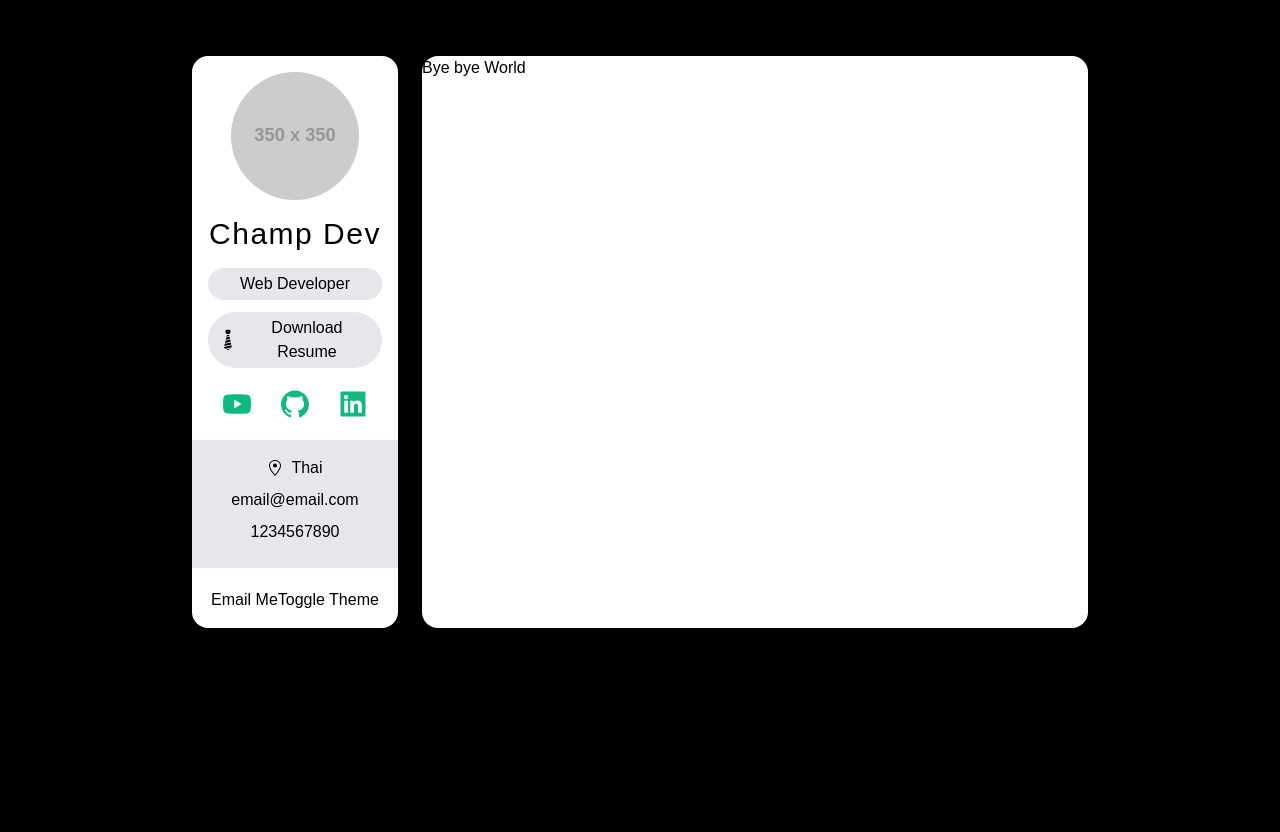
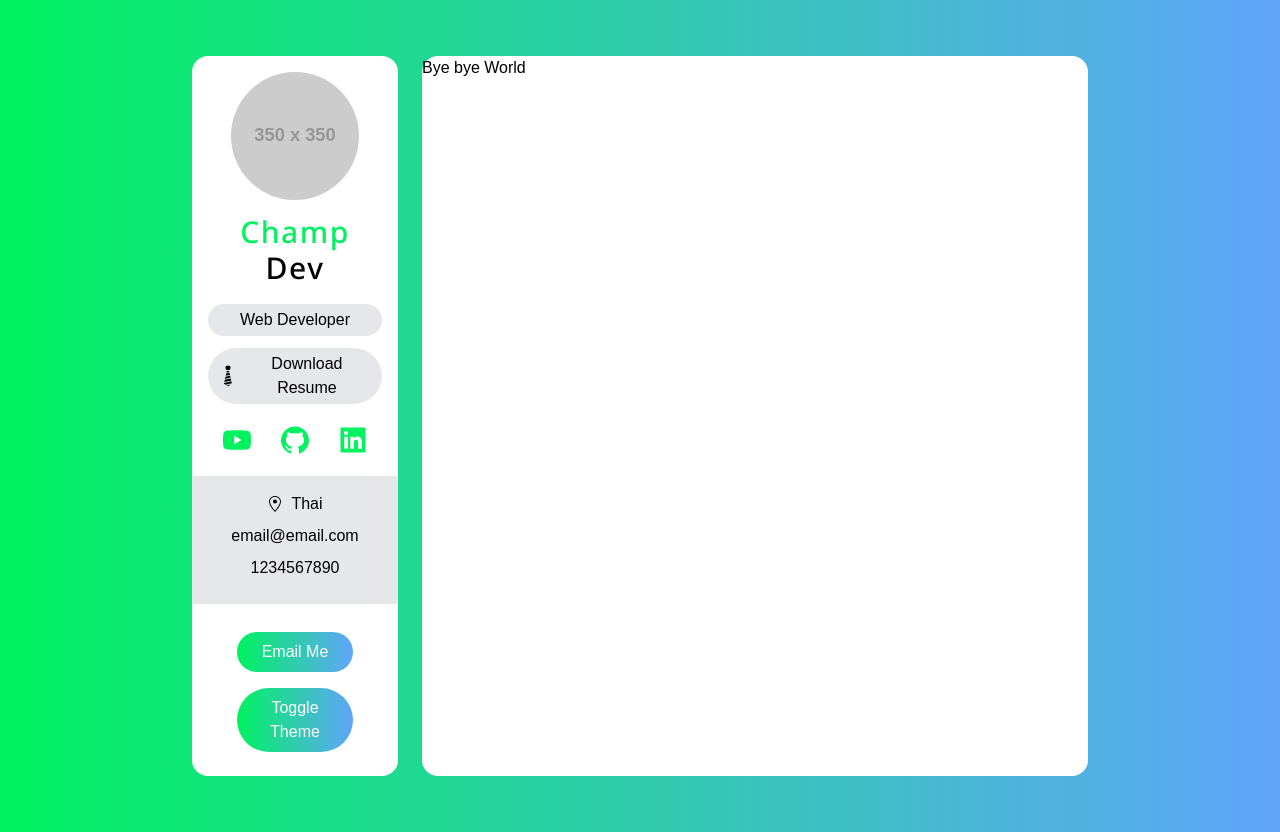
Before and after one commit to champseo2017/nextjs_2021_ex01, a Next.js app in the folder nextex012021/: page / in a window 1280 px wide. Before the commit the page ends 800 px from the top, so only its background shows below. Built offline with nearby package versions, Linux system fonts and the light colour scheme.

Commit message:
45:08
https://www.youtube.com/watch?v=atebfXxl9B4

```diff
--- a/nextex012021/components/Sidebar.tsx
+++ b/nextex012021/components/Sidebar.tsx
@@ -9,8 +9,8 @@
         alt="user avatar"
         className="w-32 h-32 mx-auto rounded-full"
       />
-      <h3 className="my-4 text-3xl font-medium tracking-wider">
-        <span>Champ</span> Dev
+      <h3 className="my-4 text-3xl font-medium tracking-wider font-NotoSansThai">
+        <span className="text-green">Champ</span> Dev
       </h3>
       <p className="px-2 py-1 my-3 bg-gray-200 rounded-full">Web Developer</p>
       <a
@@ -21,7 +21,7 @@
         <GiTie className="w-6 h-6" /> Download Resume
       </a>
       {/* social icon */}
-      <div className="flex justify-around w-9/12 mx-auto my-5 text-green-500 md:w-full">
+      <div className="flex justify-around w-9/12 mx-auto my-5 text-green md:w-full">
         <a href="">
           <AiFillYoutube className="w-8 h-8 cursor-pointer" />
         </a>
@@ -45,8 +45,15 @@
         <p className="my-2">1234567890</p>
       </div>
       {/* Email Button */}
-      <button>Email Me</button>
-      <button>Toggle Theme</button>
+      <button
+        className="w-8/12 px-5 py-2 my-2 text-white rounded-full bg-gradient-to-r from-green to-blue-400 focus:outline-none"
+        onClick={() => window.open("mailto:email@email.com")}
+      >
+        Email Me
+      </button>
+      <button className="w-8/12 px-5 py-2 my-2 text-white rounded-full bg-gradient-to-r from-green to-blue-400">
+        Toggle Theme
+      </button>
     </div>
   );
 };
--- a/nextex012021/pages/_app.tsx
+++ b/nextex012021/pages/_app.tsx
@@ -2,7 +2,7 @@
 import Sidebar from "../components/Sidebar";
 function MyApp({ Component, pageProps }) {
   return (
-    <div className="grid grid-cols-12 gap-6 px-5 lg:px-48 my-14">
+    <div className="grid grid-cols-12 gap-6 px-5 lg:px-48 my-14 sm:px-20 md:px-32">
       <div className="col-span-12 p-4 text-center bg-white lg:col-span-3 rounded-2xl">
         <Sidebar />
       </div>
--- a/nextex012021/pages/_document.tsx
+++ b/nextex012021/pages/_document.tsx
@@ -3,8 +3,19 @@
 export default function Document() {
   return (
     <Html>
-      <Head />
-      <body>
+      <Head>
+        <link rel="preconnect" href="https://fonts.googleapis.com" />
+        <link
+          rel="preconnect"
+          href="https://fonts.gstatic.com"
+          crossOrigin="crossorigin"
+        />
+        <link
+          href="https://fonts.googleapis.com/css2?family=Noto+Sans+Thai:wght@400;500&display=swap"
+          rel="stylesheet"
+        />
+      </Head>
+      <body className="bg-gradient-to-r from-green to-blue-400">
         <Main />
         <NextScript />
       </body>
--- a/nextex012021/tailwind.config.js
+++ b/nextex012021/tailwind.config.js
@@ -2,7 +2,16 @@
   purge: ["./pages/**/*.tsx", "./components/**/*.tsx"],
   darkMode: false, // or 'media' or 'class'
   theme: {
-    extend: {},
+    fontFamily: {
+      NotoSansThai: ["Noto Sans Thai"],
+    },
+    extend: {
+      colors: {
+        green: {
+          DEFAULT: "#00f260",
+        },
+      },
+    },
   },
   variants: {
     extend: {},
```
Also changed, not shown: nextex012021/components/Navbar.tsx (added).
